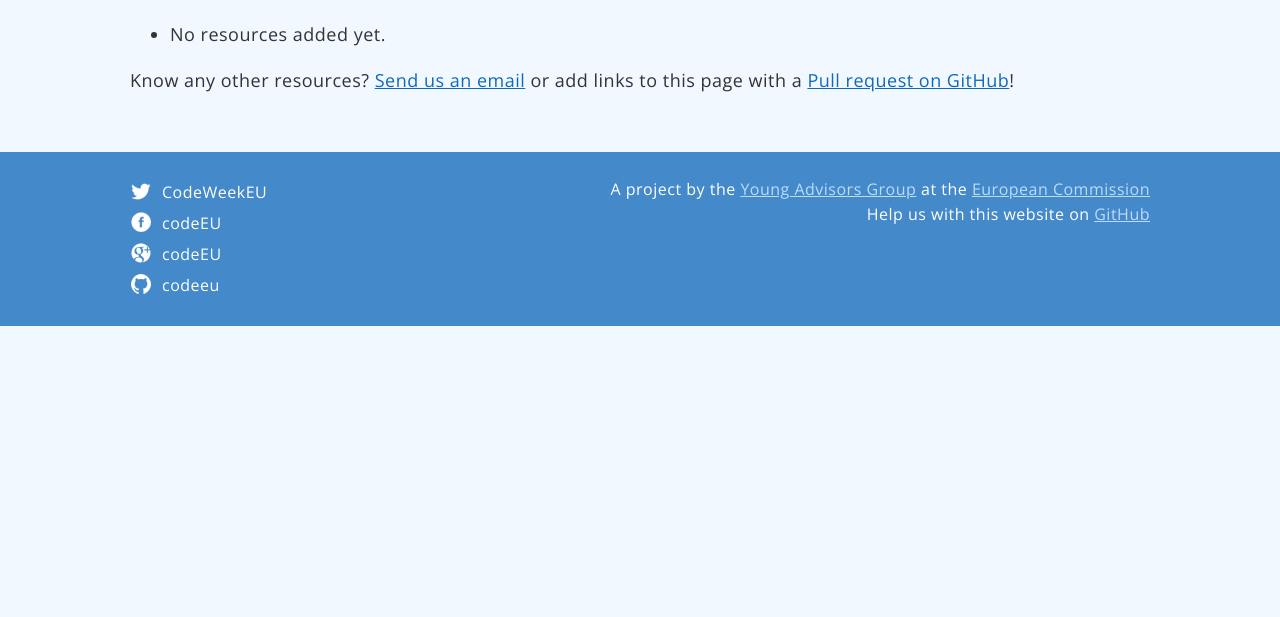
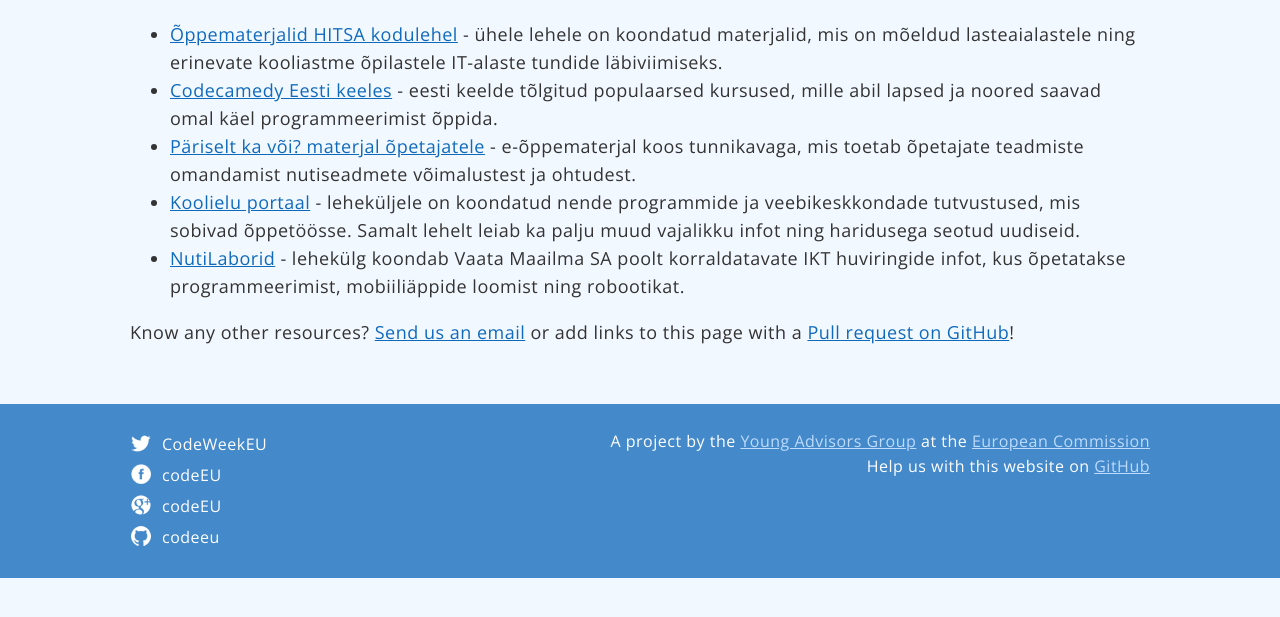
Before and after one commit to codeeu/codeeu.github.io, a Jekyll site: the page built from resources/estonia/index.html, in a window 1280 px wide, cut to the strip 167-784 px from the top of the page. Built offline with Jekyll 4.4.1, drawn with Linux system fonts in a browser that asks for light colours; nearby versions of some CDN libraries; Markdown is read by kramdown in place of the engine named in the settings.

Commit message:
initial estonia resources added

```diff
--- a/resources/estonia/index.html
+++ b/resources/estonia/index.html
@@ -4,7 +4,11 @@
 ---
 
   <ul>
-   	<li>No resources added yet.</li>
+	<li><a href="http://www.innovatsioonikeskus.ee/et/oppematerjalid-0">Õppematerjalid HITSA kodulehel</a> - ühele lehele on koondatud materjalid, mis on mõeldud lasteaialastele ning erinevate kooliastme õpilastele IT-alaste tundide läbiviimiseks.</li>
+	<li><a href="http://www.innovatsioonikeskus.ee/et/codecademy-juhendab-eesti-keeles-programmeerima">Codecamedy Eesti keeles</a> - eesti keelde tõlgitud populaarsed kursused, mille abil lapsed ja noored saavad omal käel programmeerimist õppida.</li>
+	<li><a href="http://www.xn--priseltkavi-l8a4u.ee/taiskasvanutele/opetajale">Päriselt ka või? materjal õpetajatele</a> -  e-õppematerjal koos tunnikavaga, mis toetab õpetajate teadmiste omandamist nutiseadmete võimalustest ja ohtudest.</li>
+	<li><a href="http://koolielu.ee/tools/index">Koolielu portaal</a> - leheküljele on koondatud nende programmide ja veebikeskkondade tutvustused, mis sobivad õppetöösse. Samalt lehelt leiab ka palju muud vajalikku infot ning haridusega seotud uudiseid.</li>
+	<li><a href="http://www.nutilabor.ee/">NutiLaborid</a> -  lehekülg koondab Vaata Maailma SA poolt korraldatavate IKT huviringide infot, kus õpetatakse programmeerimist, mobiiliäppide loomist ning robootikat.</li>
   </ul>
 
   <p>Know any other resources? <a href="mailto:{{site.contact.email}}">Send us an email</a> or add links to this page with a <a href="https://github.com/codeeu/codeeu.github.io">Pull request on GitHub</a>!</p>
```
